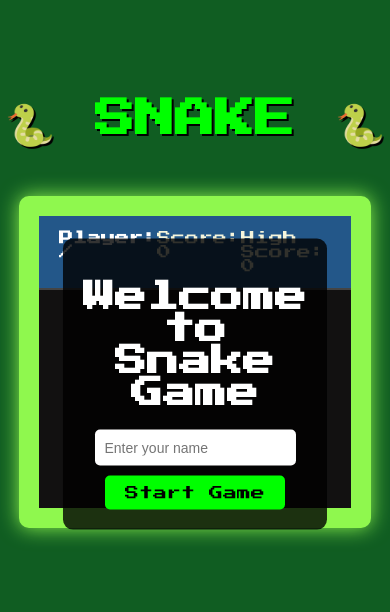
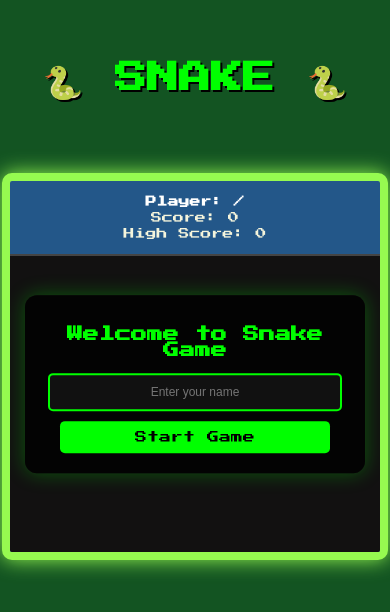
Before and after one commit to AleksandarGvozdenovic/snake-game, a plain HTML site: page index.html in a window 390 px wide. Shown: the part 122-734 px from the top of the page. Drawn offline with Linux system fonts and the light colour scheme.

Commit message:
snake-game

```diff
--- a/css/style.css
+++ b/css/style.css
@@ -1,10 +1,9 @@
-
 body {
   display: flex;
   align-items: center;
   justify-content: center;
   min-height: 100vh;
-  background: rgb(16, 93, 34);
+  background: rgb(19, 84, 34);
   font-family: 'Press Start 2P', monospace;
   margin: 0;
   flex-direction: column;
@@ -12,7 +11,7 @@ body {
 
 header {
   text-align: center;
-  margin-bottom: 20px;
+  margin-bottom: 50px;
 }
 
 header h1 {
@@ -29,8 +28,8 @@ header h1 {
   display: flex;
   flex-direction: column;
   overflow: hidden;
-  border: 20px solid rgb(143, 248, 78);
-  box-shadow: 0 0 20px rgb(143, 248, 78);
+  border: 20px solid rgb(150, 250, 80);
+  box-shadow: 0 0 20px rgb(150, 250, 80);
 }
 
 .g-details {
@@ -57,57 +56,91 @@ header h1 {
 }
 
 .g-board .headOfSnake {
-  background: rgba(17, 247, 5, 0.808);
+  background: rgba(20, 250, 5, 0.8);
   border-radius: 100%;
   outline-style: solid;
 }
+
+
 #welcome-screen {
-  position: absolute;
+  position: fixed;
   top: 60%;
   left: 50%;
   transform: translate(-50%, -50%);
-  background-color: rgba(0, 0, 0, 0.8);
+  background: rgba(0, 0, 0, 0.8);
   color: white;
-  padding: 20px;
-  border-radius: 10px;
+  padding: 25px 30px;
+  border-radius: 12px;
   text-align: center;
-  font-family: 'Press Start 2P', monospace;
+  box-shadow: 0 0 20px rgba(0,255,0,0.3);
+  z-index: 1000;
+  width: 90%;
+  max-width: 400px;
+  animation: fadeIn 0.6s ease;
+}
+
+#welcome-screen h1 {
+  font-size: 1,2rem;
+  margin-bottom: 15px;
+  color: #00FF00;
 }
 
 #welcome-screen input {
   padding: 10px;
   font-size: 14px;
   margin-bottom: 10px;
-  border: none;
+  border: 2px solid #00FF00;
   border-radius: 5px;
+  background: #111;
+  color: #00FF00;
+  text-align: center;
+  width: 80%;
 }
 
 #welcome-screen button {
   padding: 10px 20px;
-  font-size: 14px;
+  font-size: 12px;
   cursor: pointer;
   background: #00FF00;
   border: none;
   border-radius: 5px;
   color: black;
-  transition: background 0.2s ease;
+  font-family: 'Press Start 2P', monospace;
+  transition: all 0.2s ease;
 }
 
-#welcome-screen button:hover{
+#welcome-screen button:hover {
   background: #00cc00;
+  transform: scale(1.05);
 }
+
+
 #game-over-screen {
-  position: absolute;
-  top: 50%;
+  position: fixed;
+  top: 60%;
   left: 50%;
   transform: translate(-50%, -50%);
-  background-color: rgba(0, 0, 0, 0.8);
+  background-color: rgba(0, 0, 0, 0.85);
   color: white;
-  padding: 20px;
-  border-radius: 10px;
+  padding: 25px 30px;
+  border-radius: 12px;
   text-align: center;
-  z-index: 100;
-  font-family: 'Press Start 2P', monospace;
+  z-index: 1000;
+  width: 90%;
+  max-width: 400px;
+  box-shadow: 0 0 20px rgba(255,0,0,0.3);
+  animation: fadeIn 0.6s ease;
+}
+
+#game-over-screen h1 {
+  color: #ff4042;
+  margin-bottom: 10px;
+  font-size: 1.2rem;
+}
+
+#game-over-screen p {
+  font-size: 0.8rem;
+  margin: 10px 0 20px;
 }
 
 .hidden {
@@ -127,14 +160,75 @@ button {
 }
 
 button:hover {
-  background: #00cc00;
+  background: #05a305;
 }
 
 #player-name.error {
-    border: 2px solid red;
+  border: 2px solid red;
 }
 
 .player-name {
-    color: white;
-    font-weight: bold;
+  color: white;
+  font-weight: bold;
 }
+
+
+@keyframes fadeIn {
+  from { opacity: 0; transform: translate(-50%, -60%); }
+  to { opacity: 1; transform: translate(-50%, -50%); }
+}
+
+
+@media (max-width: 768px) {
+  header h1 {
+    font-size: 2.2rem;
+  }
+
+  .wrapper-div {
+    width: 90vmin;
+    height: 90vmin;
+    border-width: 10px;
+  }
+
+  .g-details {
+    font-size: 10px;
+    flex-direction: column;
+    gap: 5px;
+    text-align: center;
+  }
+
+  #welcome-screen, #game-over-screen {
+    max-width: 300px;
+    padding: 20px;
+  }
+
+  #welcome-screen h1, #game-over-screen h1 {
+    font-size: 0.9rem;
+  }
+
+  #welcome-screen input, #welcome-screen button {
+    font-size: 12px;
+    width: 90%;
+  }
+}
+
+@media (max-width: 480px) {
+  header h1 {
+    font-size: 2rem;
+  }
+
+  .wrapper-div {
+    width: 95vmin;
+    height: 95vmin;
+    border-width: 8px;
+  }
+
+  .g-details {
+    font-size: 11px;
+  }
+
+  #welcome-screen h1, #game-over-screen h1 {
+    font-size: 1rem;
+
+  }
+}
```
